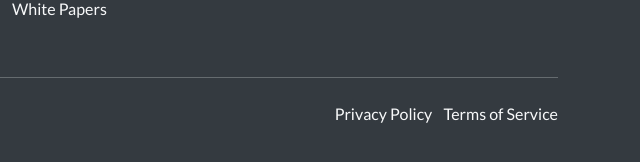
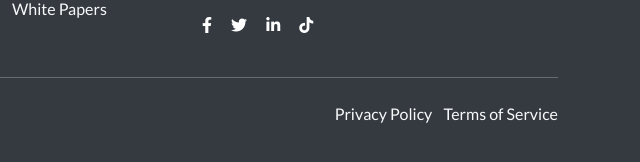
Before and after one commit to ebdat/ebdatmw, a plain HTML site: page insights.html in a window 1280 px wide. Shown: the part 2167-2329 px from the top of the page, 640-1280 px from the left. Drawn offline with nearby package versions, Linux system fonts and the light colour scheme.

Commit message:
Update insights.html

```diff
--- a/insights.html
+++ b/insights.html
@@ -134,6 +134,12 @@
                         <li><i class="fas fa-envelope me-2"></i> info@ebdatconsultancy.com</li>
                         <li><i class="fas fa-map-marker-alt me-2"></i> Along Chilambula Road, Lilongwe, Malawi</li>
                     </ul>
+                    <div class="social-icons mt-3">
+                        <a href="https://www.facebook.com/profile.php?id=61579005180789&mibextid=rS40aB7S9Ucbxw6v" class="text-white me-3"><i class="fab fa-facebook-f"></i></a>
+                        <a href="https://x.com/EBDAT_Ltd?t=uat4tdhDy8GK6PpjCVWfEw&s=09" class="text-white me-3"><i class="fab fa-twitter"></i></a>
+                        <a href="https://www.linkedin.com/in/evidence-based-data-ebdat-consultancy-ltd-15b446379?utm_source=share&utm_campaign=share_via&utm_content=profile&utm_medium=android_app" class="text-white me-3"><i class="fab fa-linkedin-in"></i></a>
+                        <a href="https://www.tiktok.com/@ebdat_consultancy_ltd" class="text-white me-3"><i class="fab fa-tiktok"></i></a>
+                    </div>
                 </div>
             </div>
             <hr class="my-4">
```
